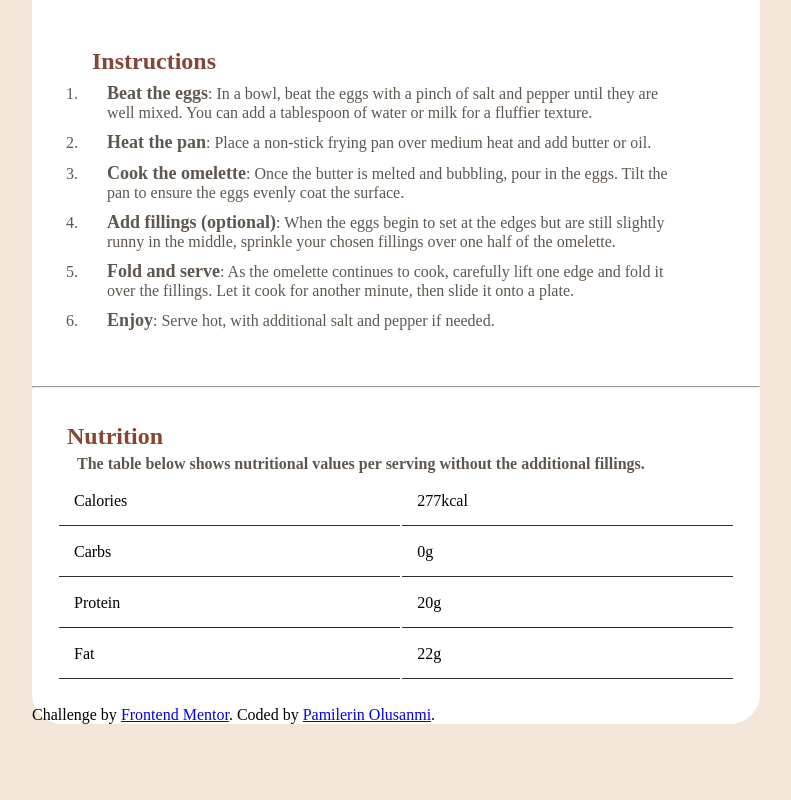
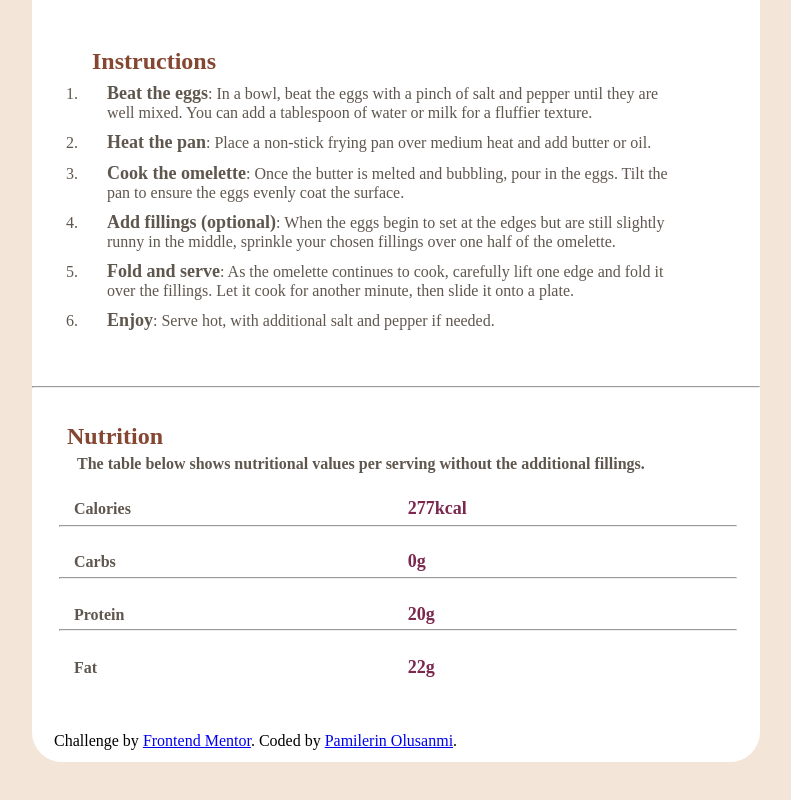
Before and after one commit to Erinayo0000/Recipe-page, a plain HTML site: page recipe-page-main/index.html in a window 1280 px wide. Shown: the part 1053-1853 px from the top of the page, without its empty margins (230-1021 px from the left). Before the commit the page ends 1827 px from the top, so only its background shows below. Drawn offline with Linux system fonts and the light colour scheme; a web font is replaced by a local one.

Commit message:
still working on the css,trying to match the fonts to the designs given

```diff
--- a/recipe-page-main/index.html
+++ b/recipe-page-main/index.html
@@ -71,20 +71,23 @@
 
    <table>
      <tr>
-       <td> Calories</td>
-       <td>277kcal</td>
+       <td class="td1"> Calories</td>
+       <td class="td2">277kcal</td>
      </tr>
+     <hr class="table_hr1">
      <tr>
-       <td> Carbs</td>
-       <td> 0g</td>
+       <td class="td1"> Carbs</td>
+       <td class="td2"> 0g</td>
      </tr>
+     <hr class="table_hr2">
      <tr>
-       <td>Protein</td>
-       <td> 20g</td>
+       <td class="td1">Protein</td>
+       <td class="td2"> 20g</td>
      </tr>
+     <hr class="table_hr3">
      <tr>
-       <td> Fat</td>
-       <td> 22g</td>
+       <td class="td1"> Fat</td>
+       <td class="td2"> 22g</td>
      </tr>
    </table>
      </div>
--- a/recipe-page-main/style.css
+++ b/recipe-page-main/style.css
@@ -130,5 +130,35 @@ span{
     th, td {
         padding: 15px;
         text-align: left;
-        border-bottom: 1px solid var(--Dark_Charcoal);
+
       }
+      .td1{
+        color: var(--Wenge_Brown);
+        font-family: 'Outside';
+        font-weight: 600;
+      }
+      .td2{
+        color: var(--Dark_Raspberry);
+        font-family: 'Outside';
+        font-weight: 700;
+        font-size: large;
+      }
+      .table_hr1{
+        position:relative;
+        top: 50px;
+        left: 2px;
+      }
+      .table_hr2{
+        position:relative;
+        top: 100px;
+        left: 2px;
+      }
+      .table_hr3{
+        position:relative;
+        top: 150px;
+        left: 2px;
+      }
+      .attribution{
+        padding: 12px;
+        margin: 10px;
+      }
```
